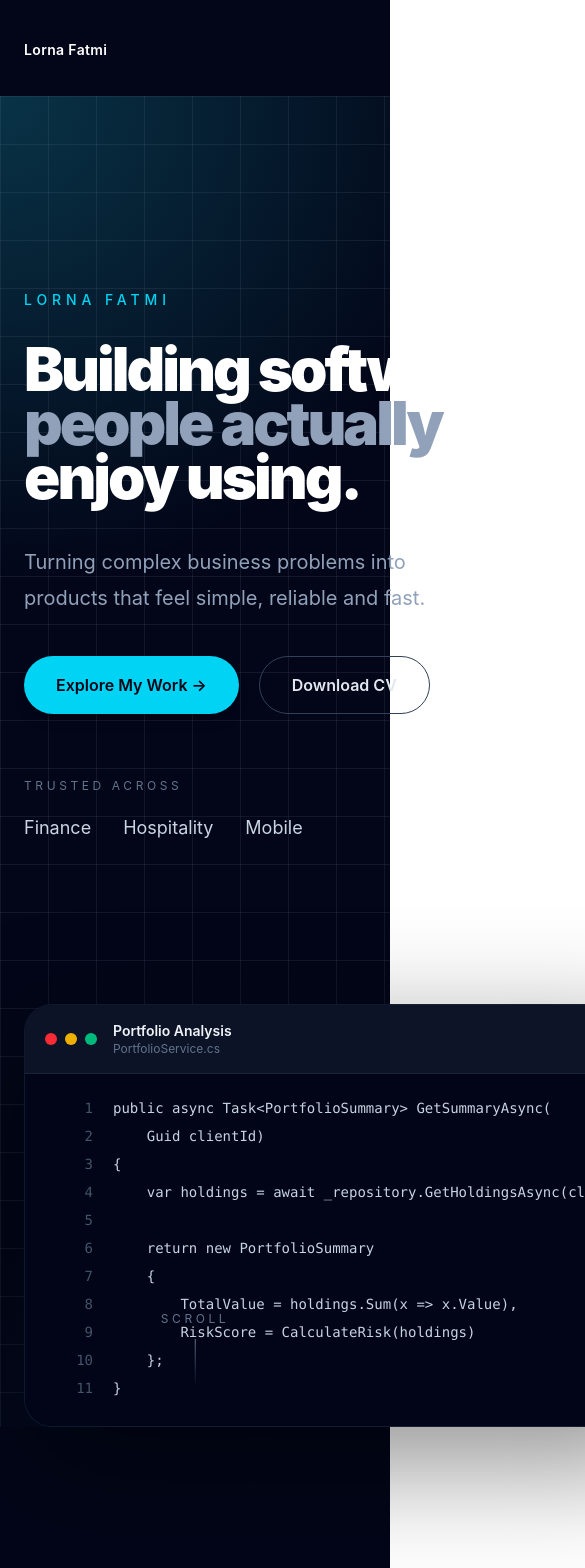
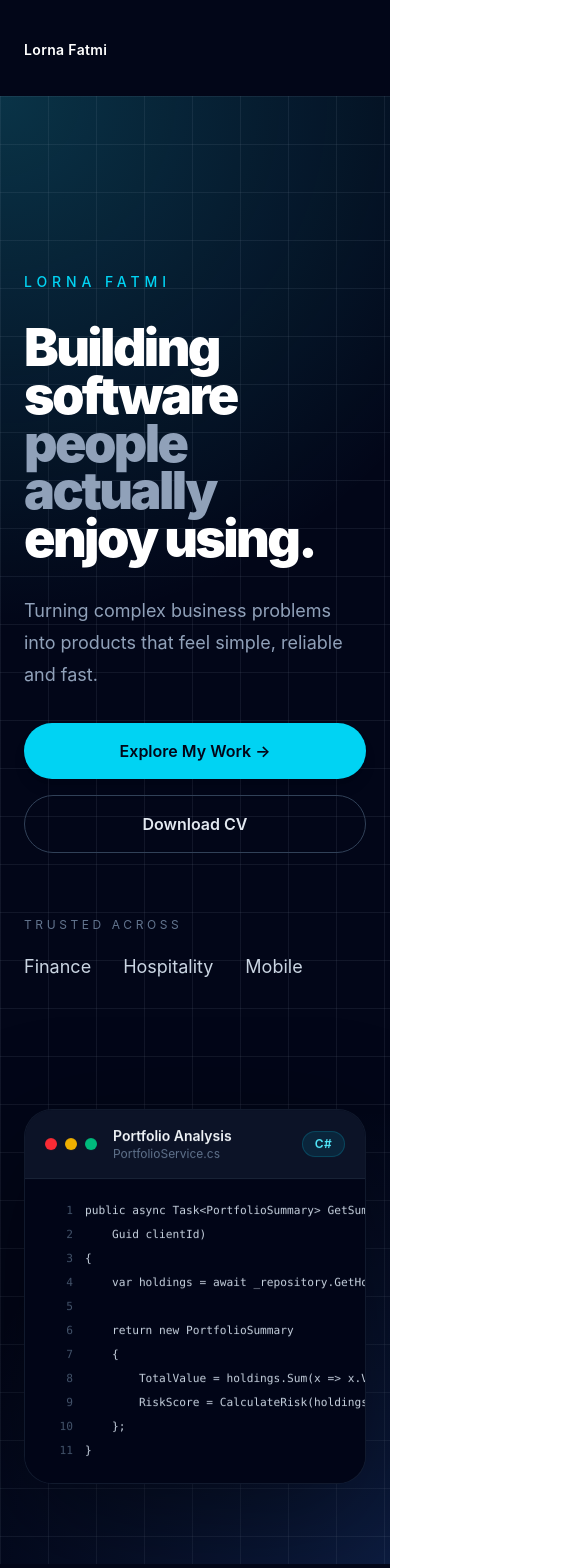
Before and after one commit to lorna22if/portfolio, a Vue app: page / in a window 390 px wide. Shown: the top 1568 px of the page, 585 px wide, since content can reach past the window. Built offline with nearby package versions, Linux system fonts and the light colour scheme; the HTML template or start-up script is replaced by a standard one.

Commit message:
fix(responsive): improve mobile hero and project imagery

```diff
--- a/src/components/common/PrimaryButton.vue
+++ b/src/components/common/PrimaryButton.vue
@@ -7,7 +7,7 @@ defineProps<{
 <template>
   <a
     :href="href"
-    class="inline-flex items-center justify-center rounded-full bg-cyan-400 px-8 py-4 text-base font-semibold text-slate-950 shadow-lg transition-all duration-300 hover:-translate-y-1 hover:shadow-cyan-500/30"
+    class="inline-flex items-center justify-center w-full sm:w-auto rounded-full bg-cyan-400 px-8 py-4 text-base font-semibold text-slate-950 shadow-lg transition-all duration-300 hover:-translate-y-1 hover:shadow-cyan-500/30"
   >
     <slot />
   </a>
--- a/src/components/features/CodeWindow/CodeContent.vue
+++ b/src/components/features/CodeWindow/CodeContent.vue
@@ -9,17 +9,17 @@ const lines = computed(() => props.code.split('\n'))
 </script>
 
 <template>
-  <div class="min-h-[22rem] overflow-x-auto bg-slate-950 py-5">
+  <div class="min-h-[18rem] overflow-x-auto bg-slate-950 py-5 sm:min-h-[22rem]">
     <div
       v-for="(line, index) in lines"
       :key="index"
-      class="grid grid-cols-[3rem_1fr] px-5 font-mono text-sm leading-7"
+      class="grid min-w-max grid-cols-[2.25rem_1fr] px-3 font-mono text-[0.7rem] leading-6 sm:grid-cols-[3rem_1fr] sm:px-5 sm:text-sm sm:leading-7"
     >
       <span class="select-none text-right text-slate-600">
         {{ index + 1 }}
       </span>
 
-      <code class="min-h-7 whitespace-pre pl-5 text-slate-300">
+      <code class="min-h-6 whitespace-pre pl-3 text-slate-300 sm:min-h-7 sm:pl-5">
         {{ line || ' ' }}
       </code>
     </div>
--- a/src/components/features/CodeWindow/CodeWindow.vue
+++ b/src/components/features/CodeWindow/CodeWindow.vue
@@ -35,8 +35,7 @@ onBeforeUnmount(() => {
 
 <template>
   <article
-    class="overflow-hidden rounded-[28px] border border-slate-800/60 bg-slate-950/95 shadow-[0_35px_120px_rgba(0,0,0,0.45)]"
-  >
+  class="w-full min-w-0 overflow-hidden rounded-[28px] border border-slate-800/60 bg-slate-950/95 shadow-[0_35px_120px_rgba(0,0,0,0.45)]">
     <Transition
       mode="out-in"
       enter-active-class="transition duration-500 ease-out"
--- a/src/components/features/SelectedWork/FeaturedCaseStudy.vue
+++ b/src/components/features/SelectedWork/FeaturedCaseStudy.vue
@@ -13,10 +13,11 @@ defineProps<{
     class="mt-12 overflow-hidden rounded-[32px] border border-slate-800/80 bg-slate-900/40 backdrop-blur"
   >
    <BrowserFrame :title="project.title">
-      <img
+     <img
         :src="project.image"
         :alt="`${project.title} application screenshot`"
-        class="w-full transition-transform duration-700 group-hover:scale-[1.015]"
+        class="block h-auto w-full object-cover transition-transform duration-700 group-hover:scale-[1.015]"
+        loading="lazy"
       />
     </BrowserFrame>
 
--- a/src/components/sections/Hero/HeroContent.vue
+++ b/src/components/sections/Hero/HeroContent.vue
@@ -1,12 +1,12 @@
 <template>
-  <div class="flex min-h-[calc(100vh-6rem)] flex-col justify-center py-16">
+  <div class="flex min-h-[calc(100vh-6rem)] flex-col justify-center py-16 min-w-0">
     <p class="mb-8 text-sm font-medium tracking-[0.35em] uppercase text-cyan-400">
       Lorna Fatmi
     </p>
 
     <h1
-      class="max-w-4xl text-6xl font-black leading-[0.9] tracking-[-0.05em] text-white md:text-7xl xl:text-8xl"
-    >
+  class="max-w-full text-[3.25rem] font-black leading-[0.92] tracking-[-0.05em] text-white sm:text-6xl md:text-7xl xl:text-8xl"
+>
       Building software
 
       <span class="block text-slate-400">
@@ -18,12 +18,12 @@
       </span>
     </h1>
 
-    <p class="mt-10 max-w-md text-xl leading-9 text-slate-400">
+    <p class="mt-8 max-w-md text-lg leading-8 text-slate-400 sm:mt-10 sm:text-xl sm:leading-9">
       Turning complex business problems into products that feel simple,
       reliable and fast.
     </p>
 
-    <div class="mt-10 flex gap-5">
+    <div class="mt-8 flex flex-col gap-4 sm:mt-10 sm:flex-row sm:flex-wrap sm:gap-5">
       <PrimaryButton href="#projects">
         Explore My Work →
       </PrimaryButton>
--- a/src/components/sections/Hero/HeroSection.vue
+++ b/src/components/sections/Hero/HeroSection.vue
@@ -12,27 +12,31 @@ import { codeSnippets } from '@/data/codeSnippets'
 
 <template>
   <Section>
-  <div class="relative min-h-screen">
+    <div class="relative min-h-[85vh] overflow-hidden lg:min-h-screen">
       <HeroBackground />
 
       <Container>
-      <div class="relative z-10 grid min-h-[calc(100vh-6rem)] items-center gap-16 pt-24 lg:grid-cols-[1.3fr_0.7fr] lg:gap-20">
-        <div>
+        <div
+          class="relative z-10 grid gap-12 pb-20 pt-28 lg:min-h-[calc(100vh-6rem)] lg:grid-cols-[1.3fr_0.7fr] lg:items-center lg:gap-20 lg:pb-16 lg:pt-24"
+        >
           <HeroContent />
-        </div>
 
-        <div class="self-center lg:-mt-24 lg:pl-8">
+          <div
+            class="mx-auto mt-4 w-full min-w-0 max-w-lg lg:mt-0 lg:max-w-none lg:pl-8"
+          >
             <CodeWindow :snippets="codeSnippets" />
           </div>
         </div>
       </Container>
 
-    <div class="absolute bottom-10 left-1/2 z-30 flex -translate-x-1/2 flex-col items-center text-slate-500">
+      <div
+        class="absolute bottom-8 left-1/2 z-20 hidden -translate-x-1/2 flex-col items-center text-slate-500 sm:flex"
+      >
         <span class="mb-3 text-xs uppercase tracking-[0.3em]">
           Scroll
         </span>
 
-        <div class="h-12 w-px bg-gradient-to-b from-slate-500 to-transparent"></div>
+        <div class="h-12 w-px bg-gradient-to-b from-slate-500 to-transparent" />
       </div>
     </div>
   </Section>
--- a/src/data/projects.ts
+++ b/src/data/projects.ts
@@ -49,6 +49,6 @@ export const projects: Project[] = [
     outcome:
       'Delivered scalable functionality while working within the expectations of regulated financial software.',
     technologies: ['C#', '.NET', 'SQL Server', 'Azure', 'SCSS'],
-     image: '/images/projects/indigo.avif'
+     image: `${import.meta.env.BASE_URL}images/projects/indigo.avif`
   },
 ]
```
Lines whose indentation alone changed are shown as unchanged.
